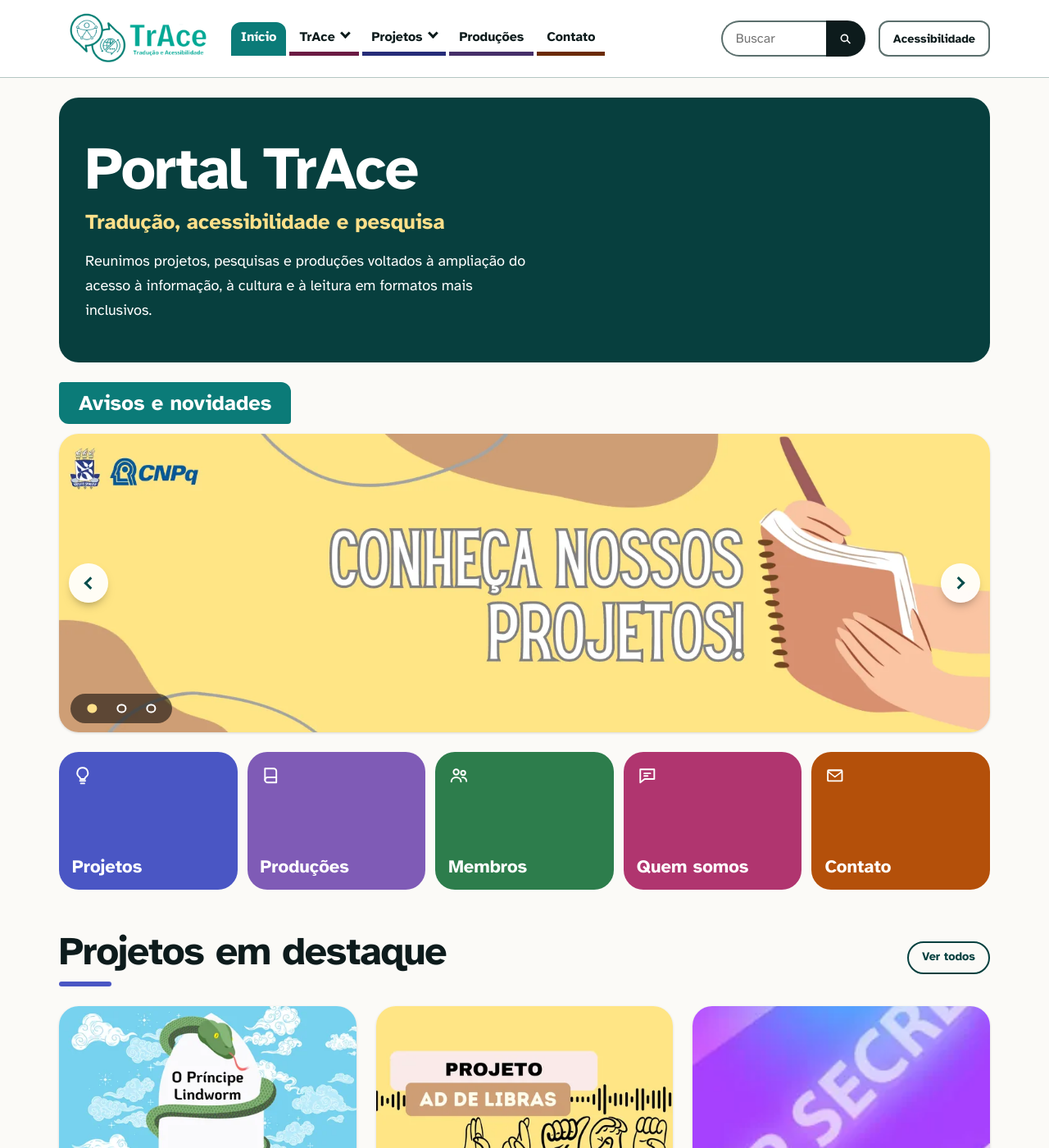
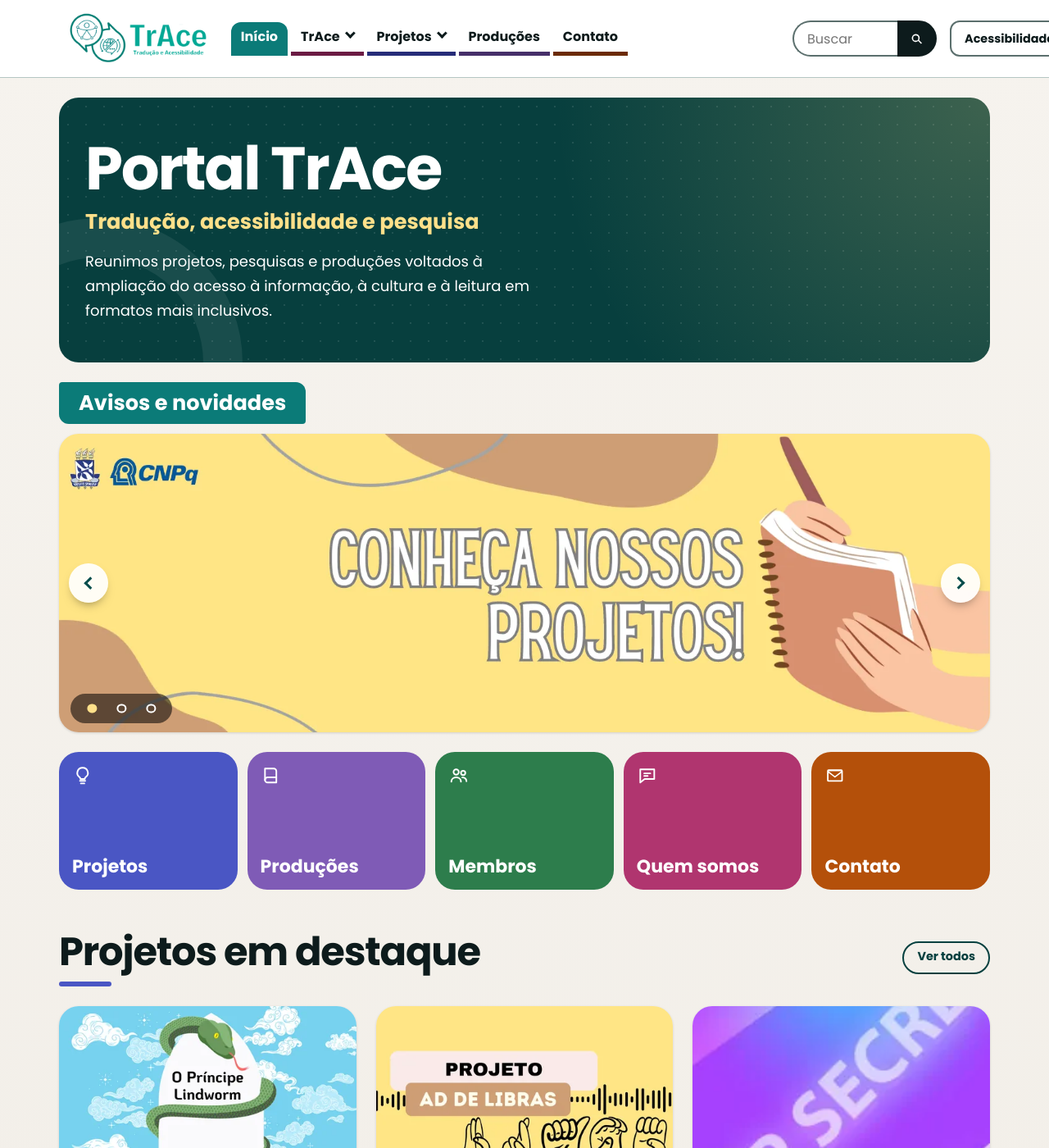
Before and after one commit to Niuuzinho/site-trace-teste, a Jekyll site: the page built from index.html, in a window 1280 px wide and 1400 px high. Shown: the whole window at 82% size. Built offline with Jekyll 4.4.1, drawn with Linux system fonts in a browser that asks for light colours.

Commit message:
Teste v2: volta Poppins, cores e formas das faixas; mantém sem barrinhas e sem setas
Co-Authored-By: Claude Sonnet 5.5 <noreply@anthropic.com>
Claude-Session: https://claude.ai/code/session_01AbHHXVauvBZ2sfPmWDepMS

```diff
--- a/assets/css/main.css
+++ b/assets/css/main.css
@@ -1643,27 +1643,18 @@ html[data-contraste="alto"] .esqueleto span { background: var(--tinta); }
 /* Filtros: em telas baixas deixam de acompanhar a rolagem (assim nenhum controle fica cortado) */
 @media (min-width: 56em) and (max-height: 54.99rem) { .com-filtros > .filtros { position: static; max-height: none; overflow: visible; } }
 
-/* ===== TESTE "menos cara de template" (branch apenas; para desfazer, apague daqui até o fim do arquivo) =====
-   1) fonte Atkinson Hyperlegible no site todo  2) sem barrinha embaixo dos títulos (exceto títulos de seção da inicial)
-   3) fundo neutro e sombras discretas          4) cartões escuros lisos, sem pontinhos e sem brilho amarelo
-   5) menos setas e menos ícones em quadradinho  6) cartões de projeto com visual de lista, não de cartão flutuante */
+/* ===== TESTE "menos cara de template", versão 2 (branch apenas; para desfazer, apague daqui até o fim do arquivo) =====
+   Mantido do teste: sem barrinha embaixo dos títulos (exceto títulos de seção da inicial), sombras discretas,
+   atalhos da inicial sem quadradinho de ícone e sem seta, cartões de projeto sem "Conhecer o projeto →".
+   Voltou ao original (pedido da pessoa): fonte Poppins, cores de fundo e dos cartões, formas e brilhos das faixas. */
 :root {
-  --texto: "Atkinson Hyperlegible", Verdana, Tahoma, system-ui, sans-serif;
-  --fundo: #fbfaf7; --fundo-2: #fbfaf7;
   --sombra-1: 0 1px 3px rgb(0 0 0 / 0.14);
   --sombra-2: 0 2px 6px rgb(0 0 0 / 0.16);
 }
 .galeria-sec h2::after, section.bloco > h2::after, .secao-topo.car-titulo h2::after,
 .prod-pagina .resumo > h2::after, .prod-pagina .prod-outras > h2::after,
 .sec-larga > h2::after, .proj-downloads > h2::after { display: none; }
-.mod-hero, .mod-cta, .pagina-corpo > .encontre, .contato-info, .pagina-corpo > .pessoas-faixa, .faixa-card, .destaque-pessoa { background-image: none; }
 .mod-tile::after { display: none; }
 .mod-tile-icone { background: none; width: auto; height: auto; place-items: start; }
 .mod-tile-mais { display: none; }
 .cartao-mais { display: none; }
-.cartao-proj { box-shadow: none; border: 1px solid var(--t-banda); }
-.cartao-ref, .cartao-proj { background: var(--cartao); }
-.cartao-ref { border: 1px solid var(--t-banda); box-shadow: none; }
-.cartao-ref .temas li, .cartao-proj .temas li { background: var(--t-suave); }
-.cartao-ref .cartao-topo::before { display: none; }
-.mod-hero::before { display: none; }
```
Also changed, not shown: CLAUDE.md (+2 -0 lines).
